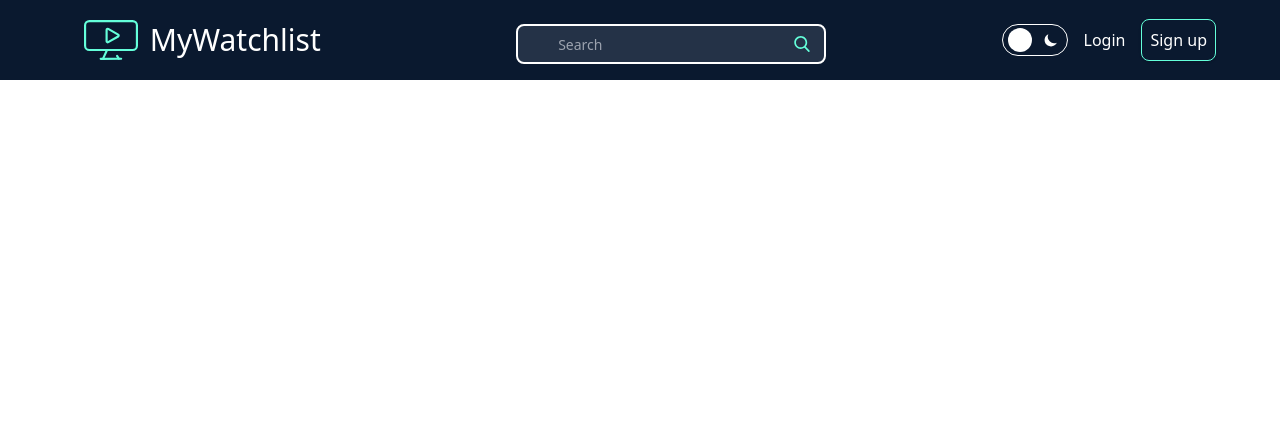
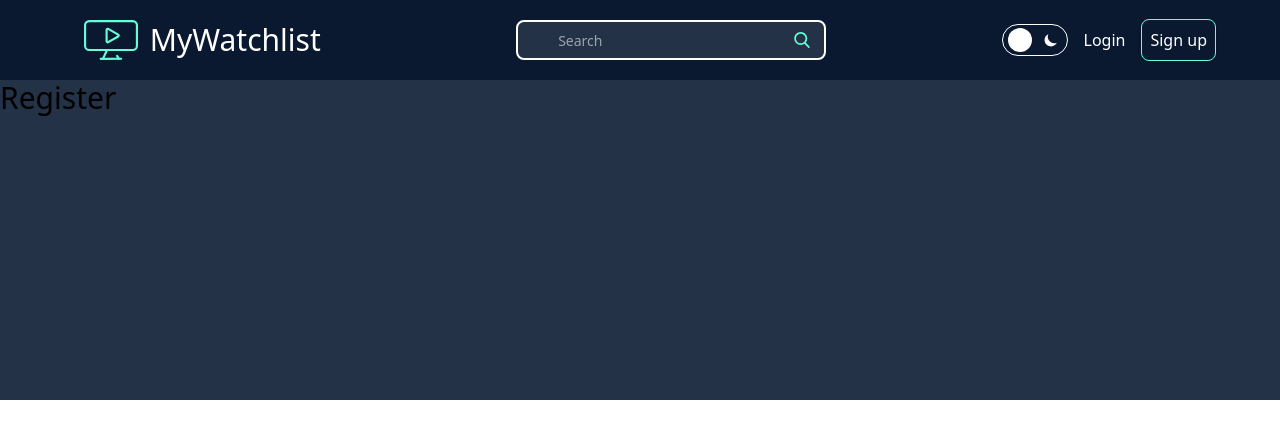
Before and after one commit to JoDi-2903/MyWatchlist, a React (Create React App) app in the folder mywatchlist-frontend/: page /register in a window 1280 px wide. Shown: the top 438 px of the page. Built offline with nearby package versions, Linux system fonts and the light colour scheme.

Commit message:
set up register page

```diff
--- a/mywatchlist-frontend/src/App.tsx
+++ b/mywatchlist-frontend/src/App.tsx
@@ -2,6 +2,7 @@ import React from "react";
 import { BrowserRouter as Router, Route, Routes } from "react-router-dom";
 import Navbar from "./components/Navbar/Navbar";
 import LoginPage from "./pages/LoginPage/LoginPage";
+import RegisterPage from "./pages/RegisterPage/RegisterPage";
 import HomePage from "./pages/StartPage/StartPage";
 
 interface AppProps {}
@@ -17,6 +18,7 @@ export default class App extends React.Component<AppProps, AppState> {
         <Routes>
           <Route path="/" element={<HomePage />} />
           <Route path="/login" element={<LoginPage />} />
+          <Route path="/register" element={<RegisterPage />} />
         </Routes>
       </Router>
       </div>
--- a/mywatchlist-frontend/src/components/Navbar/Navbar.tsx
+++ b/mywatchlist-frontend/src/components/Navbar/Navbar.tsx
@@ -16,9 +16,9 @@ class Navbar extends Component {
                         </Link>
 
                         <div className="flex items-center space-x-1">
-                            <div className="pt-2 relative mx-auto text-black dark:text-white">
+                            <div className="relative mx-auto text-black dark:text-white">
                                 <input className="border-2 border-black dark:border-white bg-white dark:bg-dark_bg h-10 px-10 pr-16 rounded-lg text-sm focus:outline-none" type="search" name="search" placeholder="Search"/>
-                                <button type="submit" className="absolute right-0 top-0 mt-5 mr-4">
+                                <button type="submit" className="absolute right-0 top-0 mt-3 mr-4">
                                     <svg className="text-color_primary hover:text-black dark:hover:text-white h-4 w-4 fill-current" xmlns="http://www.w3.org/2000/svg" viewBox="0 0 56.966 56.966" width="512px" height="512px">
                                         <path d="M55.146,51.887L41.588,37.786c3.486-4.144,5.396-9.358,5.396-14.786c0-12.682-10.318-23-23-23s-23,10.318-23,23  s10.318,23,23,23c4.761,0,9.298-1.436,13.177-4.162l13.661,14.208c0.571,0.593,1.339,0.92,2.162,0.92  c0.779,0,1.518-0.297,2.079-0.837C56.255,54.982,56.293,53.08,55.146,51.887z M23.984,6c9.374,0,17,7.626,17,17s-7.626,17-17,17  s-17-7.626-17-17S14.61,6,23.984,6z" />
                                     </svg>
--- /dev/null
+++ b/mywatchlist-frontend/src/pages/RegisterPage/RegisterPage.tsx
@@ -0,0 +1,11 @@
+import { Component } from "react";
+
+export default class RegisterPage extends Component {
+    render(){
+        return(
+            <div className="h-80">
+                <h1 className="text-3xl">Register</h1>
+            </div>
+        )
+    }
+}
```
